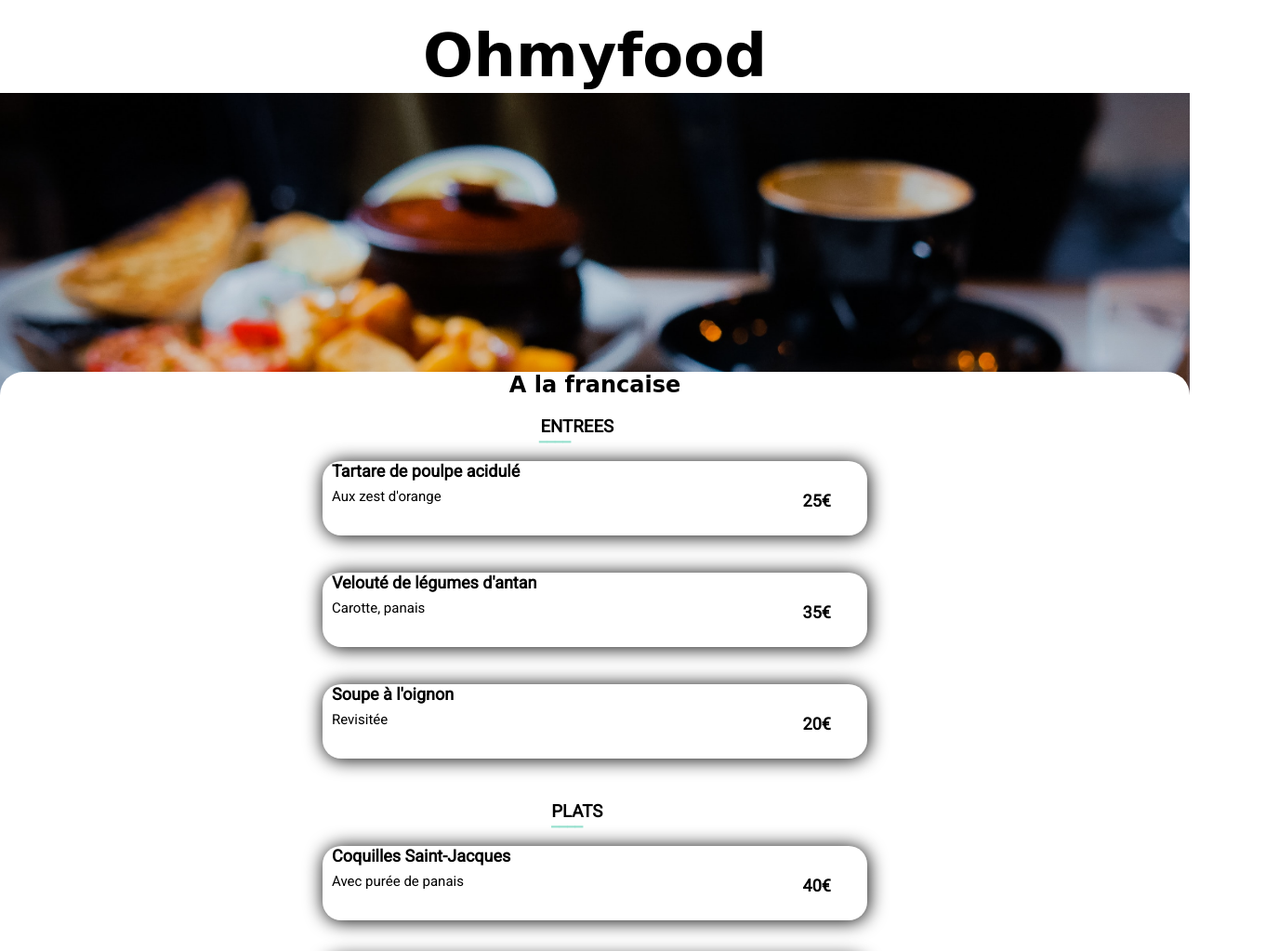
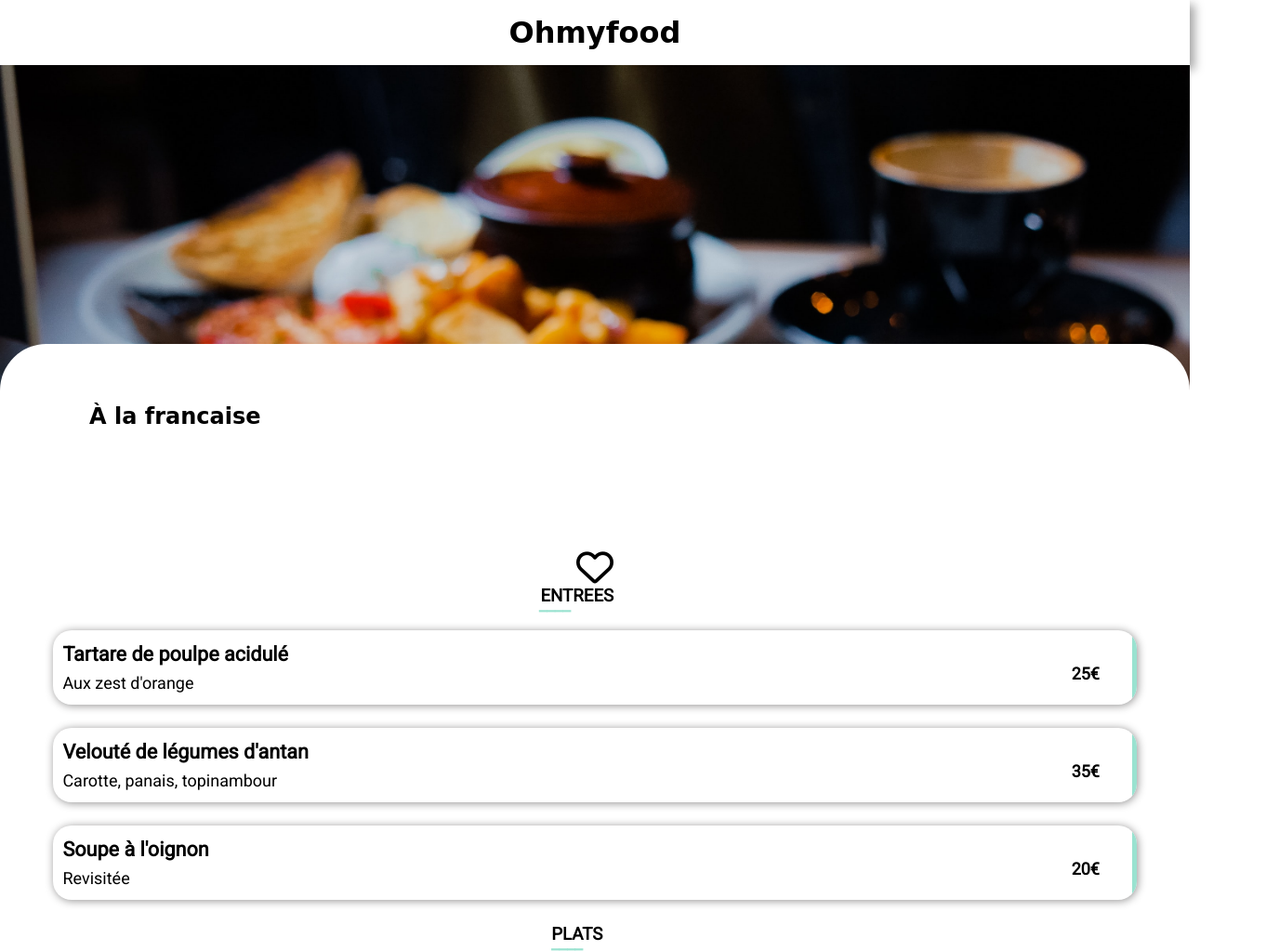
Before and after one commit to Eiks-exe/new_ohmyfood, a website: page pages/menu-1.html in a window 1280 px wide. Shown: the top 1023 px of the page at 93% size, 1376 px wide, since content can reach past the window. Drawn offline with Linux system fonts and the light colour scheme; a web font is replaced by a local one.

Commit message:
footer text spacing

```diff
--- a/pages/menu-1.html
+++ b/pages/menu-1.html
@@ -4,7 +4,7 @@
     <meta charset="UTF-8">
     <meta http-equiv="X-UA-Compatible" content="IE=edge">
     <meta name="viewport" content="width=device-width, initial-scale=1.0">
-    <link rel="stylesheet" href="../css/style.comp.css">
+    <link rel="stylesheet" href="../css/style.css">
     <script src="https://kit.fontawesome.com/93612cedef.js" crossorigin="anonymous"></script>
     <title>Menu - à la francaise</title>
 </head>
@@ -17,7 +17,7 @@
     <main class="menu-main-1">
         <div class="img-menu img-menu-1"></div>
         <section  class="entrée first-entry">
-            <h1 class="menu-title">A la francaise</h1>
+            <h1 class="menu-title">À la francaise </h1> <i class="fa-regular fa-heart menu-heart"></i>
             <h3 class="category-title">
                 ENTREES
             </h3>
@@ -33,7 +33,7 @@
                 <li class="category-item &-2">
                     <div class="item-text">
                         <div class="item-title"><strong>Velouté de légumes d'antan</strong></div>
-                        <sub>Carotte, panais</sub>
+                        <sub>Carotte, panais, topinambour</sub>
                     </div>
                     <div class="price">35€</div>
                     <div class="select"><i class="fa-solid fa-circle-check"></i></div>
@@ -57,7 +57,7 @@
                 <li class="category-item">
                     <div class="item-text">
                         <div class="item-title">Coquilles Saint-Jacques</div>
-                        <sub>Avec purée de panais</sub>
+                        <sub>Accompagnées d'une purée de panais</sub>
                     </div>
                     <div class="price">40€</div>
                     <div class="select"><i class="fa-solid fa-circle-check"></i></div>
@@ -81,7 +81,7 @@
             </ul>
 
         </section>
-        <section  class="entrée">
+        <section  class="entrée entrée-last">
             <h3 class="category-title">
                 DESSERT
             </h3>
@@ -111,19 +111,18 @@
                     </div>
                     <div class="price">23€</div>
                     <div class="select"><i class="fa-solid fa-circle-check"></i></div>
-
                 </li>
             </ul>
+            <button type="button" class="order-btn">commander</button>
 
         </section>
 
-        <div class="btn-container  entrée-last"><button class="top-btn order-btn" >Commander</button></div>
     </main>
     <footer class="menu-footer">
         <ul>
             <li class="title">ohmyfood</li>
             <li><a href="#"><i class="fa-solid fa-utensils"></i> Proposer un restaurant</a></li>
-            <li><a href="#"><i class="fa-solid fa-handshake-angle"></i> Devenir partenaire</a></li>
+            <li><a href="#"><i class="fa-solid fa-handshake-angle"></i>Devenir partenaire</a></li>
             <li><a href="#">Mentions légales</a></li>
             <li><a href="#">Contact</a></li>
         </ul>
--- a/sass/base/_typography.scss
+++ b/sass/base/_typography.scss
@@ -17,7 +17,13 @@
 
 .menu-title {
   font-family: "Shrikhand", cursive;
-  position: relative;
+  width: 100%;
+  margin-left: 15%;
+  margin-top: 5%;
+  margin-bottom:10%;
+  @include for-desktop {
+
+  }
 }
 
 .category-title{
@@ -42,25 +48,13 @@
 
 .item-title{
   @include mobile {
-    font-size: 12px;
   }
 }
 
 @include mobile {
-  .item-text{
-    margin-top: 30px;
-  }
-  .select {
-   width: 25% !important;
 
-  }
-  .price {
-    position: relative;
-    left: 70px;
-    width: 10% !important;
-  }
   .category-title {
     text-align: left;
-    width: 80%;
+    width: 85%;
   }
 }
--- a/sass/components/_button.scss
+++ b/sass/components/_button.scss
@@ -30,9 +30,39 @@
     margin-bottom: 50px;
     position: relative;
     top:0px;
+    @include for-desktop {
+        background-color: rgba (0, 0, 0,0);
+    }
 }
 
 .order-btn{
-    width: 70%;
     opacity: 1;
+    background: linear-gradient(180deg, rgb(255, 121, 218) 0%, rgb(147, 86, 220) 100%, rgb(147, 86, 220) 100%);
+    border: none;
+    font-size: xx-large;
+    border-radius: 60px;
+    color: white;
+    transition: background 1s ease-in 500ms;
+    box-shadow: 1px 5px 10px rgb(168, 168, 168);
+    &:hover{
+        background: linear-gradient(180deg, rgb(255, 66, 202) 0%, rgb(189, 136, 255) 100%, rgb(0, 212, 255) 100%);
+    }
+    text-decoration: none;
+    &:visited{
+        color: white;
+    }
+    @include for-desktop {
+
+    }
+    @include mobile {
+        height: 70px;
+        font-size: 24px;
+        width: 55%;
+    }
+    @include tablet {
+        min-height: 70px;
+        width: 50%;
+        height: 10%;
+        margin-top:10% ;
+    }
 }
--- a/sass/components/_icons.scss
+++ b/sass/components/_icons.scss
@@ -21,9 +21,7 @@
 .fa-heart {
   font-size: 40px;
   @include for-desktop {
-    justify-self: end;
-    position: relative;
-    left: 230px;
+
   }
   @include mobile {
   }
@@ -31,8 +29,7 @@
 
 .solid-h {
   @include for-desktop {
-    position: relative;
-    left: 190px;
+    align-self: center;
   }
   @include mobile {
     width: 12.3%;
@@ -49,11 +46,24 @@
 }
 
 .test {
+  color: gray;
+  align-self: center;
   @include mobile {
     width: 10%;
     text-align: end;
-    align-self: center;
     font-size: xx-large;
-    color: gray;
+  }
+  @include for-desktop {
+    text-align: end;
+    width: 20%;
   }
 }
+
+.menu-heart{
+  @include mobile {
+    font-size: xx-large;
+    position: absolute;
+    top: 56%;
+    right:10%;
+  }
+}
--- a/sass/layout/_footer.scss
+++ b/sass/layout/_footer.scss
@@ -2,23 +2,49 @@
   background: #282828;
   color: white;
   width: 100%;
-    height: 150px;
+  height: 170px;
   padding-top: 10px;
-    .title{
+  .title {
     font-family: "Shrikhand", cursive;
+    margin-bottom: 10px;
   }
   ul {
     list-style: none;
     margin: 0;
-        li{
+    li {
       height: 30px;
+      width: 100%;
+      @include for-desktop {
+        height: 15px;
+        margin: 10px 0 10px 0;
+      }
+      a {
+        text-decoration: none;
+        display: flex;
+        column-gap: 10px;
+        color: white;
+        &:visited {
+          color: inherit;
+        }
+      }
+      &:nth-child(2){
         a{
-                text-decoration: none;
-                color:white;
-                &:visited{
-                    color: inherit;
+            display: flex;
+            column-gap:15px;
         }
       }
     }
   }
 }
+
+.menu-footer {
+  @include for-desktop {
+  }
+  ul {
+    .title {
+      @include for-desktop {
+        margin: 0;
+      }
+    }
+  }
+}
--- a/sass/pages/_home.scss
+++ b/sass/pages/_home.scss
@@ -250,7 +250,12 @@
   font-weight: 900;
   @include for-desktop{
     width: 5%;
-    left: 1430px;
+    align-items: end;
+    left: 77%;
+    &-1{
+      position: absolute;
+      left: 41%;
+    }
   }
 }
 
--- a/sass/pages/_menu.scss
+++ b/sass/pages/_menu.scss
@@ -17,9 +17,16 @@
   &-2,
   &-3,
   &-4 {
-    background-size: 120%;
+    background-size: 130%;
     background-position: 0px 0px;
     background-repeat: no-repeat;
+    height: 100%;
+    margin: 0%;
+    padding: 0%;
+    @include for-desktop{
+
+      column-gap:0  ;
+    }
   }
 }
 
@@ -30,6 +37,10 @@
   justify-content: center;
   align-items: center;
   border-radius: 20px 20px 0 0;
+  @include for-desktop {
+    justify-content: center;
+    align-items: center;
+  }
 }
 
 .image-menu {
@@ -39,33 +50,40 @@
 }
 
 .category {
-  width: 100%;
+  max-width: 100%;
+  width: 95%;
+  height: 100%;
   display: flex;
   justify-content: center;
   flex-wrap: wrap;
   list-style: none;
   padding: 0;
-  row-gap: 20px;
+  row-gap: 5px;
   animation: 1 ease-in 0.5s apparition;
+
   &-item {
     display: flex;
     justify-content: space-between;
     align-items: center;
     height: 80px;
-    width: 90%;
+    width: 95%;
     margin: auto;
     margin-bottom: 20px;
     border-radius: 20px;
-    box-shadow: 1px 1px 20px;
+    box-shadow: 1px 1px 10px rgb(146, 145, 145);
     padding: 0px 0px 0px 10px;
     font-size: 18px;
     overflow: hidden;
     transform: translateY(10px);
     animation: 1 linear 2s opacity;
+    @include for-desktop{
+      width: 100%;
+    }
+    @include tablet {
+      column-gap: 0;
+    }
   }
-  &-title {
-    margin-top: 20px;
-  }
+
 }
 
 .starter {
@@ -120,14 +138,17 @@
   left: 50px;
   top:30px;
   transition: transform 500ms ease-in-out;
-  margin: 0;
-  align-self: center;
-  text-align: center;
+  text-align:center;
   margin: 0;
   padding: 0;
-  width: 70px;
-  height: 95%;
+  height: 85%;
   font-weight: 900;
+  @include for-desktop {
+    left: 30px;
+  }
+  @include tablet {
+
+  }
 }
 
 .category-item {
@@ -143,20 +164,37 @@
     position: relative;
     right: -80px;
     transition: transform 500ms ease-in-out;
+    @include for-desktop {
+      width: 20%;
+    }
+    @include tablet {
+      right: -85px;
+      margin: 0;
+    }
   }
   &:hover .select {
     opacity: 1;
     transform: translate(-80px);
+    @include tablet {
+    transform: translate(-80px);
+
+    }
   }
   &:hover .price {
     opacity: 1;
-    transform: translate(-80px);
+    transform: translate(-40px);
+    @include tablet {
+      transform: translate(-40px);
+    }
     &:before {
       opacity: 1;
     }
   }
   &:hover .item-text{
     width: 50%;
+    @include tablet {
+      width: 70%;
+    }
   }
   &:hover .fa-circle-check {
     animation: 1 ease-in 1s spin;
@@ -169,7 +207,10 @@
     white-space: nowrap;
     font-size: 18px;
     height: 100%;
-    transition: width 500ms ease;
+    padding-top: 25px;
+    @include tablet {
+      font-size:larger;
+    }
   }
 }
 
@@ -186,24 +227,34 @@
   border-radius: 0;
   @include for-desktop {
     width: 50%;
+    height: 100%;
   }
 }
 .first-entry {
-  border-radius: 25px 25px 0 0;
+  border-radius: 50px 50px 0 0;
+  @include for-desktop {
+    border-radius: 25px 25px 0 0;
+  }
 }
-@media all and (max-width: 1920px) {
+
+.entrée-last {
+  @include for-desktop {
+  }
+  @include mobile {
+    padding-bottom: 60px ;
+  }
+  @include tablet {
+  }
+}
+@include for-desktop {
   .category {
-    width: 50%;
+    width: 70%;
   }
 
-  .entrée-last {
-    border-radius: 0 0 25px 25px;
-  }
 
   .btn-container {
     width: 90%;
     margin: auto;
-    background-color: #fff;
     padding-bottom: 50px;
     position: relative;
     bottom: 50px;
--- a/sass/utilities/_mixins.scss
+++ b/sass/utilities/_mixins.scss
@@ -5,7 +5,14 @@
 }
 
 @mixin mobile {
-    @media (max-width: 710px) {
+    @media (max-width: 480px) {
         @content;
     }
 }
+
+
+@mixin tablet {
+    @media (min-width: 767px) {
+        @content;
+    }
+}
```
Also changed, not shown: index.html (+2 -2 lines), pages/menu-2.html (+1 -1 lines), pages/menu-3.html (+1 -1 lines), pages/menu-4.html (+1 -1 lines), css/style.css. Lines whose indentation alone changed are shown as unchanged.
